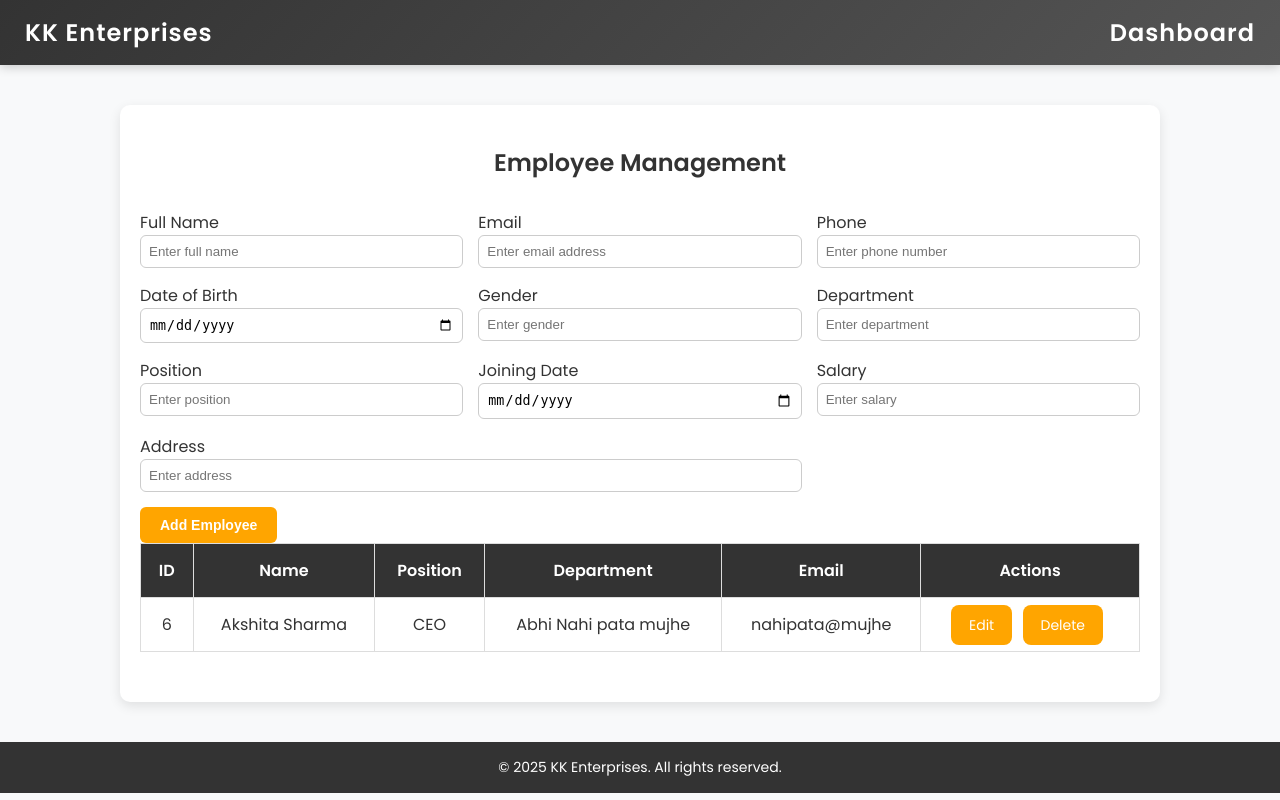
After one commit to oiiiMansi/AccountingSoftware, a Flask app: page /employees in a window 1280 px wide. The commit adds this page. Run offline with Flask 3, Linux system fonts and the light colour scheme; data comes from the database, SQL or seed files in the repository; both versions use the stored data as it was after the commit.

Commit message:
Update employees page: fix edit form and handle email/full_name errors

```diff
--- a/app.py
+++ b/app.py
@@ -23,6 +23,10 @@ app.register_blueprint(transactions)
 
 from routes.salary import salary
 app.register_blueprint(salary)
+
+from routes.employees import employees
+app.register_blueprint(employees)
+
 
 
 
--- /dev/null
+++ b/routes/employees.py
@@ -0,0 +1,86 @@
+from flask import Blueprint, render_template, request, redirect, url_for
+import mysql.connector
+
+employees = Blueprint('employees', __name__)
+
+db = mysql.connector.connect(
+    host="localhost",
+    user="root",
+    password="roxanne",
+    database="accounting"
+)
+
+@employees.route("/employees")
+def employees_page():
+    cursor = db.cursor(dictionary=True)
+    cursor.execute("SELECT * FROM employees ORDER BY id DESC")
+    records = cursor.fetchall()
+    return render_template("employees.html", employees=records)
+
+@employees.route("/employees/add", methods=["POST"])
+def add_employee():
+    full_name = request.form.get("full_name")
+    email = request.form.get("email")
+    phone = request.form.get("phone")
+    dob = request.form.get("dob")
+    gender = request.form.get("gender")
+    department = request.form.get("department")
+    position = request.form.get("position")
+    joining_date = request.form.get("joining_date")
+    salary = request.form.get("salary")
+    address = request.form.get("address")
+
+    if not full_name or not email:
+        return "Missing required fields", 400
+
+    cursor = db.cursor()
+    cursor.execute("""
+        INSERT INTO employees
+        (full_name, email, phone, dob, gender, department, position, joining_date, salary, address)
+        VALUES (%s, %s, %s, %s, %s, %s, %s, %s, %s, %s)
+    """, (full_name, email, phone, dob, gender, department, position, joining_date, salary, address))
+
+    db.commit()
+    return redirect(url_for("employees.employees_page"))
+
+
+
+
+@employees.route("/employees/edit/<int:id>", methods=["GET", "POST"])
+def edit_employee(id):
+    cursor = db.cursor(dictionary=True)
+    if request.method == "POST":
+        full_name = request.form.get("full_name")
+        email = request.form.get("email")
+        phone = request.form.get("phone")
+        dob = request.form.get("dob")
+        gender = request.form.get("gender")
+        department = request.form.get("department")
+        position = request.form.get("position")
+        joining_date = request.form.get("joining_date")
+        salary = request.form.get("salary")
+        address = request.form.get("address")
+
+
+        print("DEBUG:", full_name, email)  # ← ADD THIS
+
+        cursor.execute("""
+            UPDATE employees SET
+            full_name=%s, email=%s, phone=%s, dob=%s, gender=%s,
+            department=%s, position=%s, joining_date=%s, salary=%s, address=%s
+            WHERE id=%s
+        """, (full_name, email, phone, dob, gender, department, position, joining_date, salary, address, id))
+
+        db.commit()
+        return redirect(url_for("employees.employees_page"))
+    else:
+        cursor.execute("SELECT * FROM employees WHERE id = %s", (id,))
+        employee = cursor.fetchone()
+        return render_template("edit_employee.html", employee=employee)
+
+@employees.route("/employees/delete/<int:id>")
+def delete_employee(id):
+    cursor = db.cursor()
+    cursor.execute("DELETE FROM employees WHERE id = %s", (id,))
+    db.commit()
+    return redirect(url_for("employees.employees_page"))
--- /dev/null
+++ b/templates/employees.html
@@ -0,0 +1,204 @@
+<!DOCTYPE html>
+<html lang="en">
+<head>
+    <meta charset="UTF-8">
+    <title>Employees - KK Enterprises</title>
+    <meta name="viewport" content="width=device-width, initial-scale=1.0">
+    <link href="https://fonts.googleapis.com/css2?family=Poppins:wght@300;400;600&display=swap" rel="stylesheet">
+    <style>
+        body {
+            font-family: "Poppins", sans-serif;
+            margin: 0;
+            padding: 0;
+            background-color: #f8f9fa;
+            color: #333;
+        }
+
+        header {
+            background: linear-gradient(135deg, #333, #555);
+            color: white;
+            padding: 15px 25px;
+            font-size: 24px;
+            font-weight: bold;
+            letter-spacing: 1px;
+            display: flex;
+            justify-content: space-between;
+            align-items: center;
+            box-shadow: 0 2px 10px rgba(0, 0, 0, 0.2);
+        }
+
+        .container {
+            max-width: 1000px;
+            margin: 40px auto;
+            padding: 20px;
+            background: white;
+            border-radius: 10px;
+            box-shadow: 0 4px 12px rgba(0, 0, 0, 0.1);
+        }
+
+        h2 {
+            text-align: center;
+            color: #333;
+            margin-bottom: 30px;
+        }
+
+        table {
+            width: 100%;
+            border-collapse: collapse;
+            margin-bottom: 30px;
+        }
+
+        th, td {
+            border: 1px solid #ddd;
+            padding: 14px;
+            text-align: center;
+        }
+
+        th {
+            background-color: #333;
+            color: white;
+        }
+
+        tr:nth-child(even) {
+            background-color: #f2f2f2;
+        }
+
+        a.button, button {
+            text-decoration: none;
+            background-color: #ffa500;
+            color: white;
+            padding: 10px 18px;
+            border-radius: 8px;
+            border: none;
+            font-size: 14px;
+            cursor: pointer;
+            transition: 0.3s ease;
+            margin-right: 6px;
+        }
+
+        a.button:hover, button:hover {
+            background-color: #333;
+        }
+
+        .add-form {
+            display: flex;
+            flex-wrap: wrap;
+            gap: 15px;
+            margin-bottom: 20px;
+        }
+
+        .add-form input {
+            flex: 1 1 200px;
+            padding: 10px;
+            font-size: 14px;
+            border: 1px solid #ccc;
+            border-radius: 6px;
+        }
+
+        footer {
+            background: #333;
+            color: white;
+            text-align: center;
+            padding: 15px;
+            font-size: 14px;
+            margin-top: 40px;
+        }
+        .employee-form .form-grid {
+  display: grid;
+  grid-template-columns: repeat(auto-fit, minmax(250px, 1fr));
+  gap: 15px;
+}
+
+.employee-form .form-grid div {
+  display: flex;
+  flex-direction: column;
+}
+
+.employee-form .form-grid .full-width {
+  grid-column: span 2; /* expands across the grid */
+}
+
+.employee-form input {
+  padding: 8px;
+  border: 1px solid #ccc;
+  border-radius: 6px;
+}
+
+.employee-form button.btn {
+  background-color: orange;
+  border: none;
+  padding: 10px 20px;
+  color: white;
+  font-weight: bold;
+  border-radius: 6px;
+  cursor: pointer;
+  width: fit-content;
+}
+
+    </style>
+</head>
+<body>
+    <header>
+        <div>KK Enterprises</div>
+        <div><a href="{{ url_for('home') }}" style="color: white; text-decoration: none;" >Dashboard</a></div>
+    </header>
+
+    <div class="container">
+        <h2>Employee Management</h2>
+
+        <form class="employee-form" method="POST" action="{{ url_for('employees.add_employee') }}">
+            <div class="form-grid">
+              <div><label>Full Name</label><input type="text" name="full_name" placeholder="Enter full name" required></div>
+              <div><label>Email</label><input type="email" name="email" placeholder="Enter email address" required></div>
+              <div><label>Phone</label><input type="text" name="phone" placeholder="Enter phone number"></div>
+              <div><label>Date of Birth</label><input type="date" name="dob" placeholder="dob" required></div>
+              <div><label>Gender</label><input type="text" name="gender" placeholder="Enter gender"></div>
+              <div><label>Department</label><input type="text" name="department" placeholder="Enter department"></div>
+              <div><label>Position</label><input type="text" name="position" placeholder="Enter position"></div>
+              <div><label>Joining Date</label><input type="date" name="joining_date" placeholder="joining_date"></div>
+              <div><label>Salary</label><input type="number" step="0.01" name="salary" placeholder="Enter salary"></div>
+              <div class="full-width"><label>Address</label><input type="text" name="address" placeholder="Enter address"></div>
+              <div class="full-width"><button type="submit" class="btn">Add Employee</button></div>
+            </div>
+          </form>
+
+
+
+
+
+
+
+        <table>
+            <thead>
+                <tr>
+                    <th>ID</th>
+                    <th>Name</th>
+                    <th>Position</th>
+                    <th>Department</th>
+                    <th>Email</th>
+                    <th>Actions</th>
+                </tr>
+            </thead>
+            <tbody>
+                {% for emp in employees %}
+                <tr>
+                    <td>{{ emp.id }}</td>
+                    <td>{{ emp.full_name }}</td>
+                    <td>{{ emp.position }}</td>
+                    <td>{{ emp.department }}</td>
+                    <td>{{ emp.email }}</td>
+                    <td>
+                        <a class="button" href="{{ url_for('employees.edit_employee', id=emp.id) }}">Edit</a>
+                        <a class="button" href="{{ url_for('employees.delete_employee', id=emp.id) }}" onclick="return confirm('Are you sure you want to delete this employee?');">Delete</a>
+                    </td>
+                </tr>
+                {% endfor %}
+            </tbody>
+        </table>
+    </div>
+
+    <footer>
+        &copy; 2025 KK Enterprises. All rights reserved.
+    </footer>
+</body>
+</html>
--- a/templates/index.html
+++ b/templates/index.html
@@ -181,7 +181,7 @@
                 <a href="#">Human Resource</a>
                 <div class="dropdown-content">
                     <a href="{{ url_for('salary.salary_page') }}">Salary</a>
-                    <a href="#">Employees</a>
+                    <a href="{{ url_for('employees.employees_page') }}">Employees</a>
                     <a href="#">Recruitment</a>
                     <a href="#">Attendance</a>
                 </div>
```
Also changed, not shown: database.sql (+36 -1 lines), templates/edit_employee.html (added, +83 -0 lines).
